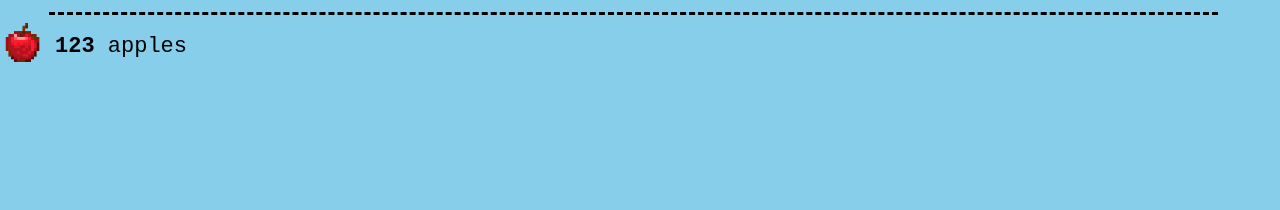
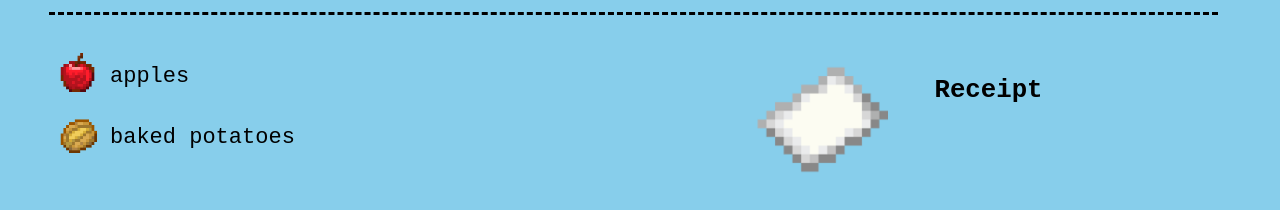
Before and after one commit to janaeknight/grocery, a plain HTML site: page index.html in a window 1280 px wide. Shown: the part 1214-1424 px from the top of the page. Before the commit the page ends 1303 px from the top, so only its background shows below. Drawn offline with Linux system fonts and the light colour scheme.

Commit message:
gen update

```diff
--- a/css/style.css
+++ b/css/style.css
@@ -22,10 +22,18 @@ input {
     z-index: 1; text-align: right;
 }
 
-#receipt { display: flex; flex-direction: row; font-size: 22px; }
+#receipt {
+    display: flex; flex-direction: row;
+    margin: 30px 55px; font-size: 22px; }
 .line img { width: 45px; height: 45px; padding-right: 10px; }
 .line p { margin-top: 14px; }
-.line { display: flex; flex-direction: row;}
+.line { display: flex; flex-direction: row; }
+/*.receiptRight {
+    background-image: url("https://gamepedia.cursecdn.com/minecraft_gamepedia/thumb/b/b2/Paper.png/150px-Paper.png?version=11a4eebc6e956e3f99f1d3221b0eebf0");
+    background-repeat: no-repeat; background-position: center;
+    background-size: cover; min-height: 160px;
+}*/
+.rp img { width: 75%; }
 
 
 
--- a/index.html
+++ b/index.html
@@ -118,13 +118,23 @@
     </div><!--window-->
     <div id="receipt">
         <div class="db6 receiptLeft">
-            <div class="line">
-            <img src="css/media/Apple.png" alt=""><p id="appleReceipt"><b id="appleBold">123</b> apples</p>
+            <div class="line" id="appleLine">
+                <img src="css/media/Apple.png" alt=""><p id="appleReceipt"><b id="appleBold"></b> apples</p>
             </div>
-        </div>
+            <div class="line" id="baked_potatoLine">
+                <img src="css/media/Baked_Potato.png" alt=""><p id="potatoReceipt"><b id="baked_potatoBold"></b> baked potatoes</p>
+            </div>
+        </div> <!--receiptLeft-->
         <div class="db4 receiptRight">
-
-        </div>
-    </div>
+            <div class="row">
+                <div class="db4 rp">
+                    <img src="css/media/150px-Paper.png" alt="">
+                </div>
+                <div class="">
+                    <h3>Receipt</h3>
+                </div>
+            </div>
+        </div><!--receiptRight-->
+    </div><!--receipt-->
 </body>
 </html>
--- a/java/javascript.js
+++ b/java/javascript.js
@@ -49,13 +49,24 @@ function generalFunction() {
 
     if (groceries.apple<=0) {
         console.log("There aren't any apples.");
+        document.getElementById("appleLine").style.display='none';
     } else {
         var applePriceDirt = groceries.apple * pricesDirt.d_apple;
-        console.log("There are " +groceries.apple, "apples, which costs " +applePriceDirt, "dirt blocks.")
+        console.log("There are " +groceries.apple, "apples, which costs " +applePriceDirt, "dirt blocks.");
+        document.getElementById("appleBold").innerHTML= ""+groceries.apple+ "";
     }
+    if (groceries.potato<=0) {
+        console.log("There aren't any potatoes.");
+        document.getElementById("baked_potatoLine").style.display='none';
+    } else {
+        var baked_potatoPriceDirt = groceries.baked_potato * pricesDirt.d_baked_potato;
+        console.log("There are " +groceries.baked_potato, "potatoes, which costs " +baked_potatoPriceDirt, "dirt blocks.");
+        document.getElementById("baked_potatoBold").innerHTML= ""+groceries.apple+ "";
+    }
+
 
     var totalPriceDirt = applePriceDirt;
     console.log("All together, the items in the cart will set you back " +applePriceDirt, "dirt blocks.")
-    document.getElementById("appleReceipt").style.display='block';
+
     return;
 };
```
Also changed, not shown: css/media/150px-Paper.png (added), css/media/mobile_mapshape.png (added).
